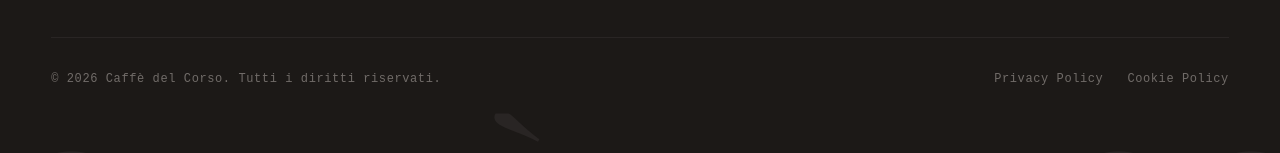
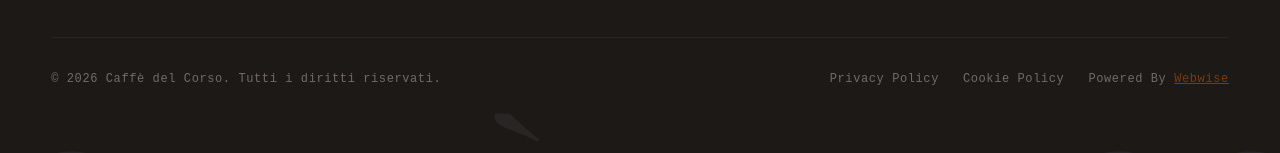
Before and after one commit to webwiseitalia/caffedelcorso, a React (Vite) app: page / in a window 1280 px wide. Shown: the part 10884-11037 px from the top of the page. Built offline with nearby package versions, Linux system fonts and the light colour scheme.

Commit message:
[WEBWISE-STUDIO] Updates

```diff
--- a/src/components/Footer.jsx
+++ b/src/components/Footer.jsx
@@ -231,6 +231,18 @@ export default function Footer({ lenis }) {
             >
               Cookie Policy
             </Link>
+            <span className="text-mono" style={{ color: 'var(--color-text-muted)', opacity: 0.6 }}>
+              Powered By{' '}
+              <a
+                href="https://webwiseitalia.com/"
+                target="_blank"
+                rel="noopener noreferrer"
+                className="underline transition-colors hover:opacity-80"
+                style={{ color: 'var(--color-rust)' }}
+              >
+                Webwise
+              </a>
+            </span>
           </div>
         </div>
       </div>
```
Also changed, not shown: 2 other files (tests, documents, lock files or other folders).
